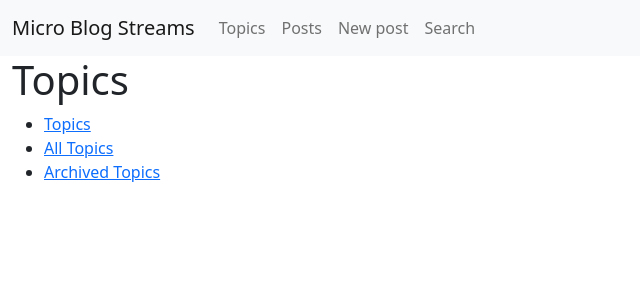
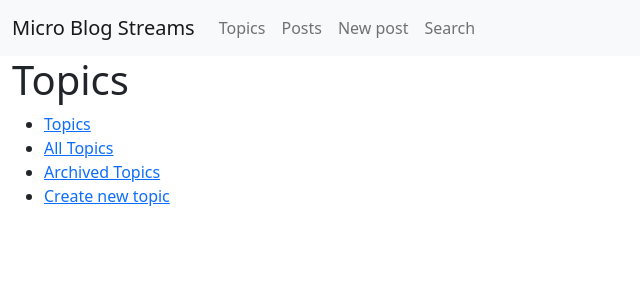
Before and after one commit to rrees/micro-blog-streams, a Flask app: page /navigation/topics in a window 1280 px wide. Shown: the top 300 px of the page, without its empty margins (0-640 px from the left). Run offline with Flask 3, Linux system fonts and the light colour scheme; the visitor is signed in with stand-in values (Sample User, id 1).

Commit message:
Allows a topic to be created from the topic navigation

```diff
--- a/app/templates/navigation/topics.html
+++ b/app/templates/navigation/topics.html
@@ -6,6 +6,7 @@
 <div class="container-fluid">
     <h1>Topics</h1>
 
+    <nav>
         <ul class="navigation-menu">
             <li>
                 <a
@@ -25,6 +26,10 @@
                     href="{{url_for('archived_topics')}}"
                     >Archived Topics</a>
             </li>
+            <li>
+                 <a href="{{url_for('new_topic')}}">Create new topic</a>
+            </li>
         </ul>
+    </nav>
 </div>
 {% endblock %}
--- a/app/templates/posts/edit-topics.html
+++ b/app/templates/posts/edit-topics.html
@@ -40,7 +40,7 @@
 						<button type="submit" class="btn btn-sm btn-light">View</button>
 					</form>
 
-					<form method="POST" class="d-inline">
+					<form method="GET" class="d-inline">
 						<input type="hidden" name="topic_id" value="{{topic.id}}">
 						<input type="hidden" name="post_id" value="{{post.id}}">
 						<button type="submit" class="btn btn-sm btn-danger">Delete</button>
```
Lines whose indentation alone changed are shown as unchanged.
